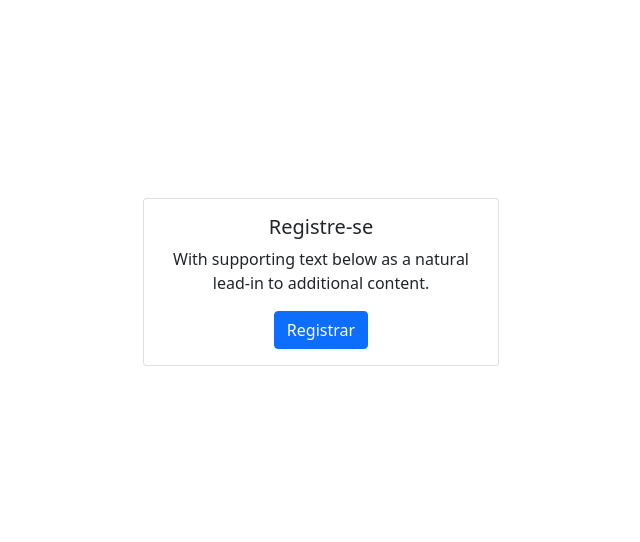
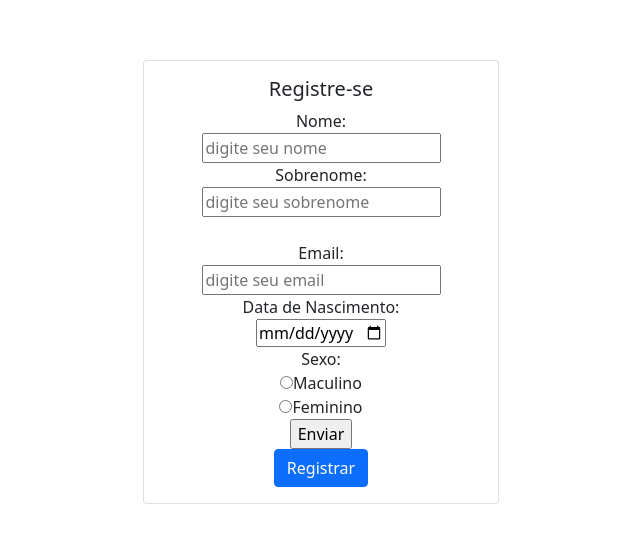
Before and after one commit to LuanHoesel/site_psico, a plain HTML site: page login.html in a window 1280 px wide. Shown: the part 118-660 px from the top of the page, without its empty margins (319-959 px from the left). Drawn offline with nearby package versions, Linux system fonts and the light colour scheme.

Commit message:
Form login

```diff
--- a/login.html
+++ b/login.html
@@ -1,18 +1,16 @@
 <!DOCTYPE html>
 <html lang="en">
+
 <head>
   <meta charset="UTF-8" />
   <meta http-equiv="X-UA-Compatible" content="IE=edge" />
   <meta name="viewport" content="width=device-width, initial-scale=1.0" />
   <title>Agenda</title>
-    <link
-      href="https://cdn.jsdelivr.net/npm/bootstrap@5.0.2/dist/css/bootstrap.min.css"
-      rel="stylesheet"
-      integrity="sha384-EVSTQN3/azprG1Anm3QDgpJLIm9Nao0Yz1ztcQTwFspd3yD65VohhpuuCOmLASjC"
-      crossorigin="anonymous"
-    />
+  <link href="https://cdn.jsdelivr.net/npm/bootstrap@5.0.2/dist/css/bootstrap.min.css" rel="stylesheet"
+    integrity="sha384-EVSTQN3/azprG1Anm3QDgpJLIm9Nao0Yz1ztcQTwFspd3yD65VohhpuuCOmLASjC" crossorigin="anonymous" />
   <link rel="stylesheet" href="style.css" />
 </head>
+
 <body class="page-login">
   <main>
     <div class="container">
@@ -21,7 +19,25 @@
           <div class="card text-center">
             <div class="card-body">
               <h5 class="card-title">Registre-se</h5>
-                  <p class="card-text">With supporting text below as a natural lead-in to additional content.</p>
+
+              <form action="/action_page.php" method="POST">
+                <label for="fname">Nome:</label><br />
+                <input type="text" id="fname" name="fname" placeholder="digite seu nome" maxlength="20" minlength="2"
+                  value="" /><br />
+                <label for="name">Sobrenome:</label><br />
+                <input type="text" id="name" name="name" placeholder="digite seu sobrenome" maxlength="50" minlength="2"
+                  value="" /><br /><br />
+                <label for="Email">Email:</label><br />
+                <input type="text" id="Email" placeholder="digite seu email" maxlength="50" minlength="2"
+                  value="" /><br />
+                <label for="data de nascimento">Data de Nascimento: </label><br />
+                <input type="date" id="data de nascimento" max="2022-01-31" min="1900-01-01" /><br />
+                <label for="sexo">Sexo:</label><br />
+                <input type="radio" id="masculino" name="masculino" value="" />Maculino<br />
+                <input type="radio" id="feminino" name="feminino" value="" />Feminino<br />
+                <input type="submit" value="Enviar" />
+              </form>
+
               <a href="agenda.html" class="btn btn-primary">Registrar</a>
             </div>
           </div>
@@ -29,15 +45,12 @@
       </div>
     </div>
   </main>
-    <script
-      src="https://cdn.jsdelivr.net/npm/@popperjs/core@2.11.6/dist/umd/popper.min.js"
+  <script src="https://cdn.jsdelivr.net/npm/@popperjs/core@2.11.6/dist/umd/popper.min.js"
     integrity="sha384-oBqDVmMz9ATKxIep9tiCxS/Z9fNfEXiDAYTujMAeBAsjFuCZSmKbSSUnQlmh/jp3"
-      crossorigin="anonymous"
-    ></script>
-    <script
-      src="https://cdn.jsdelivr.net/npm/bootstrap@5.2.2/dist/js/bootstrap.min.js"
+    crossorigin="anonymous"></script>
+  <script src="https://cdn.jsdelivr.net/npm/bootstrap@5.2.2/dist/js/bootstrap.min.js"
     integrity="sha384-IDwe1+LCz02ROU9k972gdyvl+AESN10+x7tBKgc9I5HFtuNz0wWnPclzo6p9vxnk"
-      crossorigin="anonymous"
-    ></script>
+    crossorigin="anonymous"></script>
 </body>
+
 </html>
```
Lines whose indentation alone changed are shown as unchanged.
